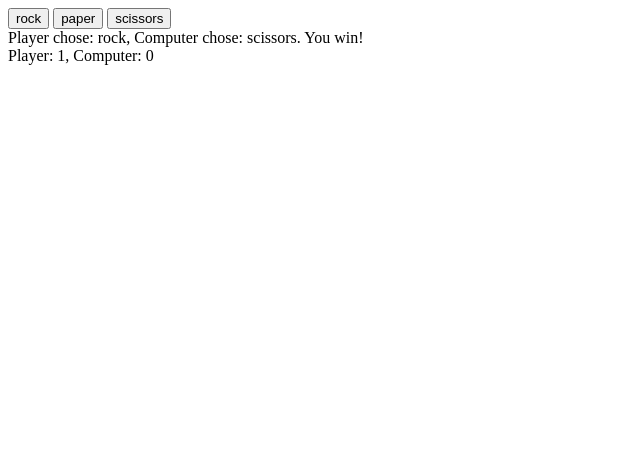
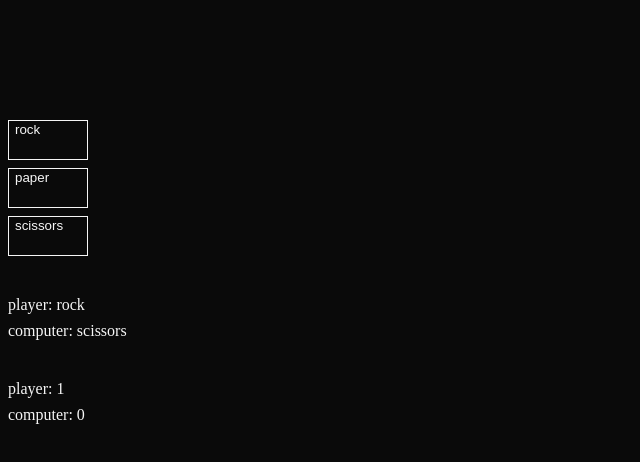
Before and after one commit to simone-gasparini-94/rock-paper-scissors, a plain HTML site: page index.html in a window 1280 px wide. Both pictures are taken after a click on the button "rock". Shown: the whole page, without its empty margins (0-640 px from the left). Drawn offline with Linux system fonts and the light colour scheme.

Commit message:
played a little with css and also added a restart button that resets the game

```diff
--- a/index.html
+++ b/index.html
@@ -4,17 +4,26 @@
   <meta charset="UTF-8">
   <meta name ="viewport" content="width=device-width, initial-scale=1.0">
   <title>Rock Paper Scissors</title>
+  <link rel="stylesheet" href="style.css">
   <script src="script.js" defer></script>
 </head>
 <body>
-
+  <div id="player-choice">
     <button id="rock">rock</button>
     <button id="paper">paper</button>
     <button id="scissors">scissors</button>
+  </div>
+  <div id="round">
+    <div id="round-player"></div>
+    <div id="round-computer"></div>
+  </div>
+  <div id="score">
+    <div id="score-player"></div>
+    <div id="score-computer"></div>
+  </div>
+  <div id="final"></div>
 
-    <div id="round"></div>
-    <div id="score"></div>
-    <div id="final"></div>
+  <button id="restart" style="display: none;">restart</button>
 
 </body>
 </html>
--- a/script.js
+++ b/script.js
@@ -4,9 +4,12 @@ let computerScore = 0;
 const rockButton = document.querySelector("#rock");
 const paperButton = document.querySelector("#paper");
 const scissorsButton = document.querySelector("#scissors");
-const roundDiv = document.querySelector("#round");
-const scoreDiv = document.querySelector("#score");
+const roundPlayerDiv = document.querySelector("#round-player");
+const roundComputerDiv = document.querySelector("#round-computer");
+const scorePlayerDiv = document.querySelector("#score-player");
+const scoreComputerDiv = document.querySelector("#score-computer");
 const finalDiv = document.querySelector("#final");
+const restartButton = document.querySelector("#restart");
 
 function getComputerChoice() {
     let randomNumber = Math.random() * 3;
@@ -21,26 +24,22 @@ function getComputerChoice() {
 
 function playGame(playerChoice) {
     const computerChoice = getComputerChoice();
-    let resultMessage = "";
     let result = "";
 
     if (playerChoice === computerChoice) {
-        resultMessage = "It's a tie!";
         result = "tie";
     } else if (
         (playerChoice === "rock" && computerChoice === "scissors") ||
         (playerChoice === "paper" && computerChoice === "rock") ||
         (playerChoice === "scissors" && computerChoice === "paper")
     ) {
-        resultMessage = "You win!";
         result = "win";
     } else {
-        resultMessage = "You lose!";
         result = "lose";
     };
 
-    roundDiv.textContent = `Player chose: ${playerChoice}, Computer chose: ${computerChoice}. ${resultMessage}`;
-
+    roundPlayerDiv.textContent = `player: ${playerChoice}`;
+    roundComputerDiv.textContent = `computer: ${computerChoice}`;
     updateScore(result);
 };
 
@@ -51,13 +50,38 @@ function updateScore(result) {
         computerScore++;
     };
 
-    scoreDiv.textContent = `Player: ${humanScore},  Computer: ${computerScore}`;
+    scorePlayerDiv.textContent = `player: ${humanScore}`;
+    scoreComputerDiv.textContent = `computer: ${computerScore}`;
 
     if (humanScore === 5) {
         finalDiv.textContent = "YOU WON!";
+        disableButtons();
+        restartButton.style.display = "flex";
     } else if (computerScore === 5) {
         finalDiv.textContent = "YOU LOST!";
+        disableButtons();
+        restartButton.style.display = "flex";
     };
+};
+
+function disableButtons() {
+    rockButton.disabled = true;
+    paperButton.disabled = true;
+    scissorsButton.disabled = true;
+};
+
+function restartGame() {
+    humanScore = 0;
+    computerScore = 0;
+    roundPlayerDiv.textContent = "";
+    roundComputerDiv.textContent = "";
+    scorePlayerDiv.textContent = "";
+    scoreComputerDiv.textContent = "";
+    finalDiv.textContent = "";
+    rockButton.disabled = false;
+    paperButton.disabled = false;
+    scissorsButton.disabled = false;
+    restartButton.style.display = "none";
 };
 
 rockButton.addEventListener("click", function() {
@@ -71,3 +95,5 @@ paperButton.addEventListener("click", function() {
 scissorsButton.addEventListener("click", function() {
     playGame("scissors");
 });
+
+restartButton.addEventListener("click", restartGame);
--- /dev/null
+++ b/style.css
@@ -0,0 +1,23 @@
+body {
+    margin-top: 120px;
+    background-color: rgb(10, 10, 10);
+    color: rgb(246, 246, 246);
+}
+
+button {
+    display: flex;
+    flex-direction: row;
+    gap: 8px;
+    height: 40px;
+    width: 80px;
+    background-color: rgb(10, 10, 10);
+    border: 1px solid rgb(246, 246, 246);
+    color: rgb(246, 246, 246);
+}
+
+#player-choice, #round, #score, #final {
+    display: flex;
+    flex-direction: column;
+    gap: 8px;
+    margin-bottom: 40px;
+}
```
